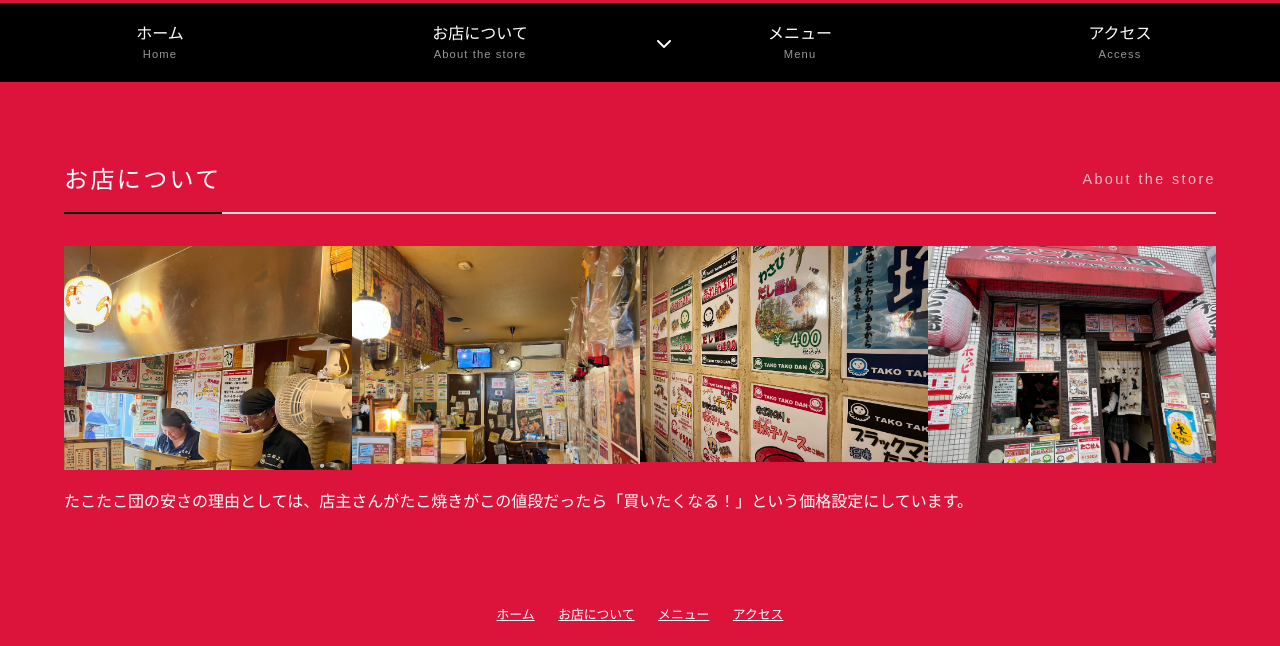
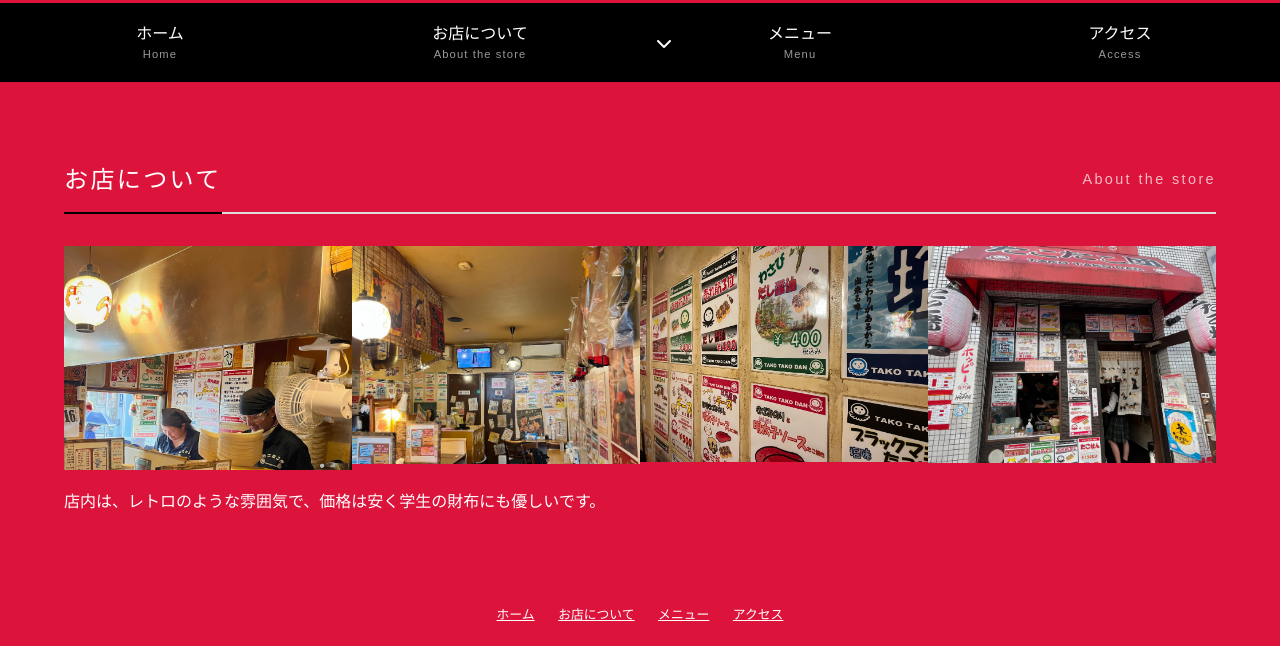
Before and after one commit to Takotakodan/kousiki, a plain HTML site: page about.html in a window 1280 px wide. Shown: the part 77-723 px from the top of the page. Drawn offline with nearby package versions, Linux system fonts and the light colour scheme; some packages are replaced by stand-ins of ours; a script that the page names is missing; a web font is replaced by a local one.

Commit message:
Update about.html

```diff
--- a/about.html
+++ b/about.html
@@ -54,7 +54,7 @@
   <li><img src="images/c.jpg" width="500" height="400" alt=""></li>
   <li><img src="images/d.jpg" width="500" height="400" alt=""></li>
 </ol>
-<p>たこたこ団の安さの理由としては、店主さんがたこ焼きがこの値段だったら「買いたくなる！」という価格設定にしています。</p>
+<p>店内は、レトロのような雰囲気で、価格は安く学生の財布にも優しいです。</p>
 
 <style>
   ol {
```
